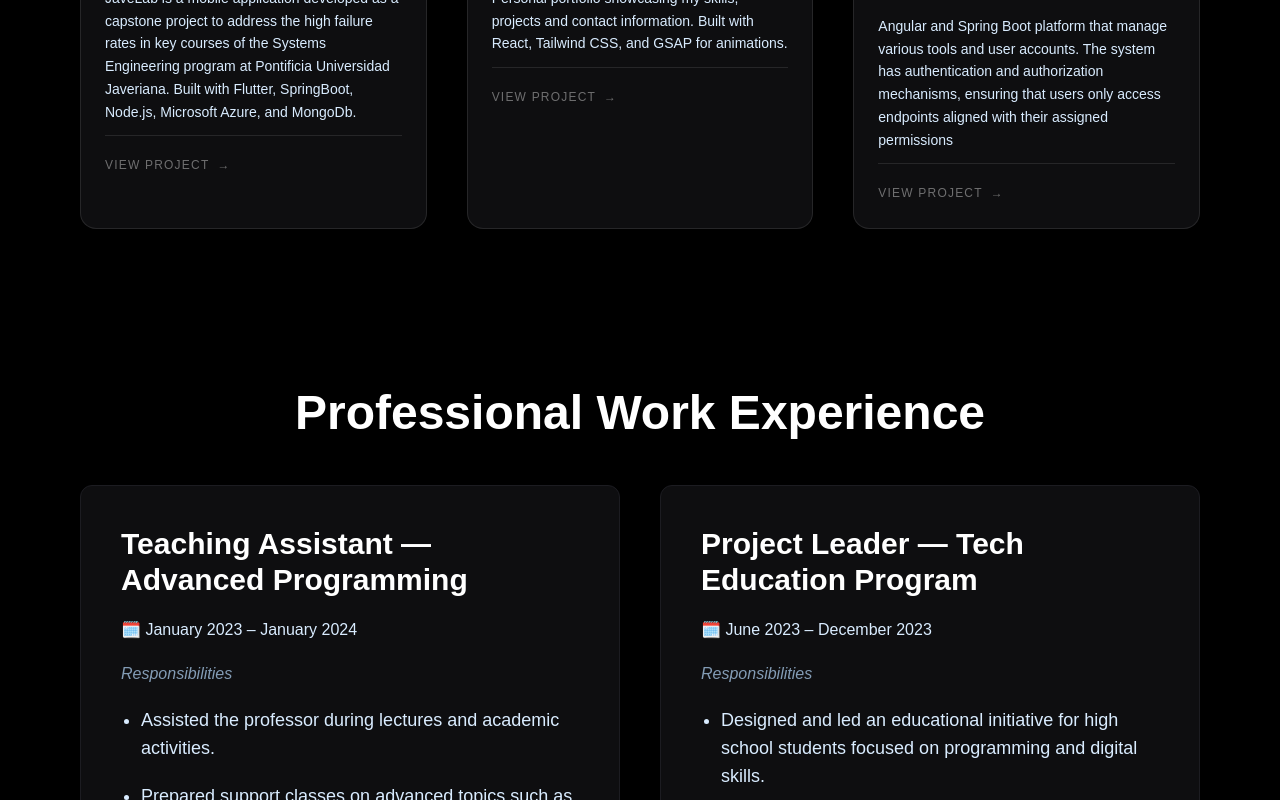
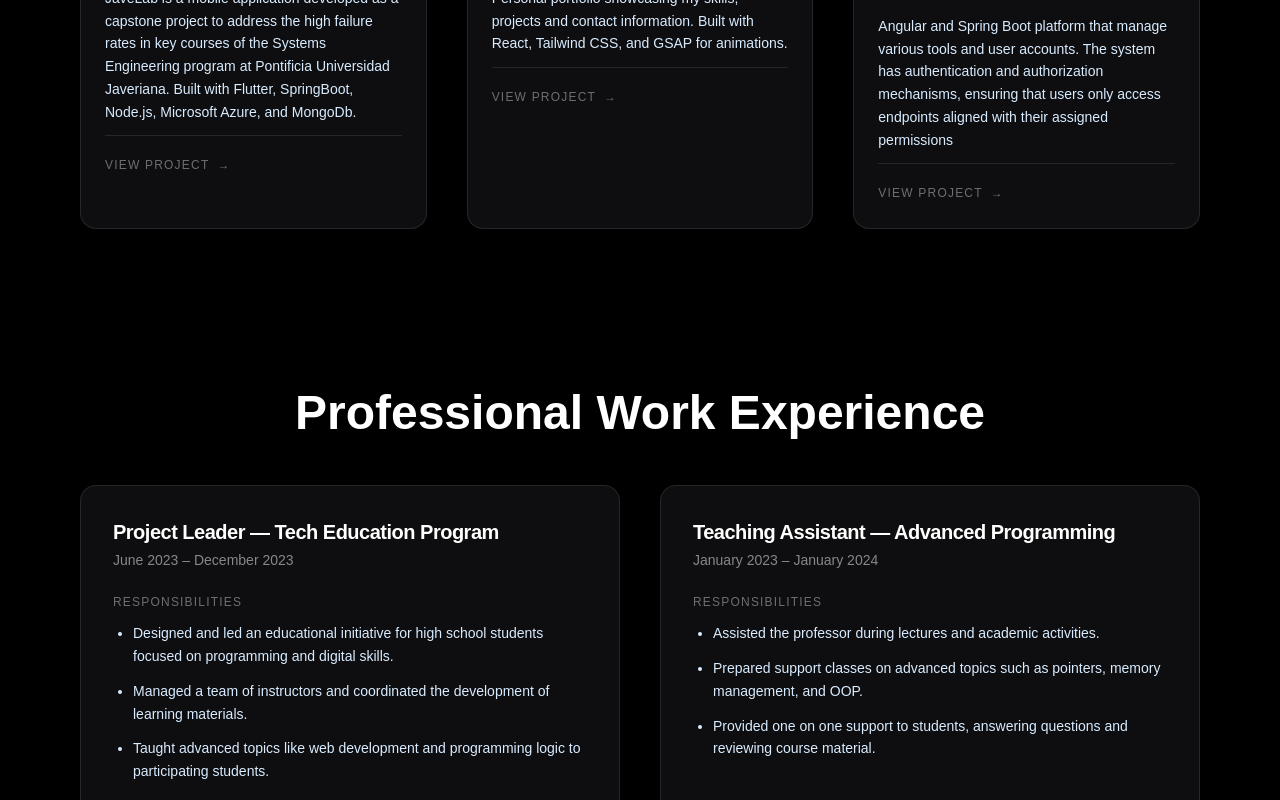
Before and after one commit to santcamacho2002/Santiago-Portfolio, a React (Vite) app: page / in a window 1280 px wide. Shown: the part 2000-2800 px from the top of the page. Built offline with nearby package versions, Linux system fonts and the light colour scheme; a web font is replaced by a local one.

Commit message:
Se actualizo la seccion de experiencia junto con sus componentes

```diff
--- /dev/null
+++ b/src/components/ExperienceCard.jsx
@@ -0,0 +1,41 @@
+import { useRef } from "react";
+
+const GlowCard = ({ card, index }) => {
+  const cardRefs = useRef([]);
+
+  return (
+    <div
+      ref={(el) => (cardRefs.current[index] = el)}
+      className="group relative h-full rounded-2xl border border-white/10
+                 bg-black-100 p-8 transition-all duration-300
+                 hover:-translate-y-1 hover:shadow-xl dark:bg-[#161414]"
+    >
+      {/* Content */}
+      <div className="relative z-10 flex flex-col gap-6">
+        {/* Header */}
+        <div>
+          <h3 className="text-xl font-semibold tracking-tight">
+            {card.title}
+          </h3>
+          <p className="mt-1 text-sm text-white/50">
+            {card.date}
+          </p>
+        </div>
+
+        {/* Responsibilities */}
+        <div>
+          <p className="mb-3 text-xs uppercase tracking-widest text-white/40">
+            Responsibilities
+          </p>
+          <ul className="list-disc pl-5 space-y-3 text-sm text-white-50 leading-relaxed">
+            {card.responsibilities.map((r, i) => (
+              <li key={i}>{r}</li>
+            ))}
+          </ul>
+        </div>
+      </div>
+    </div>
+  );
+};
+
+export default GlowCard;
--- a/src/components/GlowCard.jsx
+++ /dev/null
@@ -1,44 +0,0 @@
-import { useRef } from "react";
-
-const GlowCard = ({ card, index }) => {
-  const cardRefs = useRef([]);
-
-  const handleMouseMove = (i) => (e) => {
-    const card = cardRefs.current[i];
-    if (!card) return;
-
-    const rect = card.getBoundingClientRect();
-    const mouseX = e.clientX - rect.left - rect.width / 2;
-    const mouseY = e.clientY - rect.top - rect.height / 2;
-
-    let angle = Math.atan2(mouseY, mouseX) * (180 / Math.PI);
-    angle = (angle + 360) % 360;
-
-    card.style.setProperty("--start", angle + 60);
-  };
-
-  return (
-    <div
-      ref={(el) => (cardRefs.current[index] = el)}
-      onMouseMove={handleMouseMove(index)}
-      className="card card-border rounded-xl p-10 h-full flex flex-col justify-between dark:bg-[#161414]"
-    >
-      <div className="glow" />
-
-      <div className="mb-5">
-        <h1 className="font-semibold text-3xl">{card.title}</h1>
-        <p className="my-5 text-white-50">🗓️ {card.date}</p>
-        <p className="text-[#839CB5] italic">Responsibilities</p>
-        <ul className="list-disc ms-5 mt-5 flex flex-col gap-5 text-white-50">
-          {card.responsibilities.map((r, i) => (
-            <li key={i} className="text-lg">
-              {r}
-            </li>
-          ))}
-        </ul>
-      </div>
-    </div>
-  );
-};
-
-export default GlowCard;
--- a/src/constants/index.js
+++ b/src/constants/index.js
@@ -51,21 +51,21 @@ const abilities = [
 
 const expCards = [
   {
+    title: "Project Leader — Tech Education Program",
+    date: "June 2023 – December 2023",
+    responsibilities: [
+      "Designed and led an educational initiative for high school students focused on programming and digital skills.",
+      "Managed a team of instructors and coordinated the development of learning materials.",
+      "Taught advanced topics like web development and programming logic to participating students.",
+    ],
+  },
+  {
     title: "Teaching Assistant — Advanced Programming",
     date: "January 2023 – January 2024",
     responsibilities: [
       "Assisted the professor during lectures and academic activities.",
       "Prepared support classes on advanced topics such as pointers, memory management, and OOP.",
       "Provided one on one support to students, answering questions and reviewing course material.",
-    ],
-  },
-  {
-    title: "Project Leader — Tech Education Program",
-    date: "June 2023 – December 2023",
-    responsibilities: [
-      "Designed and led an educational initiative for high school students focused on programming and digital skills.",
-      "Managed a team of instructors and coordinated the development of learning materials.",
-      "Taught advanced topics like web development and programming logic to participating students.",
     ],
   },
   {
--- a/src/sections/ExperienceSection.jsx
+++ b/src/sections/ExperienceSection.jsx
@@ -1,6 +1,6 @@
 import { expCards } from "../constants";
 import TitleHeader from "../components/TitleHeader";
-import GlowCard from "../components/GlowCard";
+import GlowCard from "../components/ExperienceCard";
 
 const Experience = () => {
   return (
```
